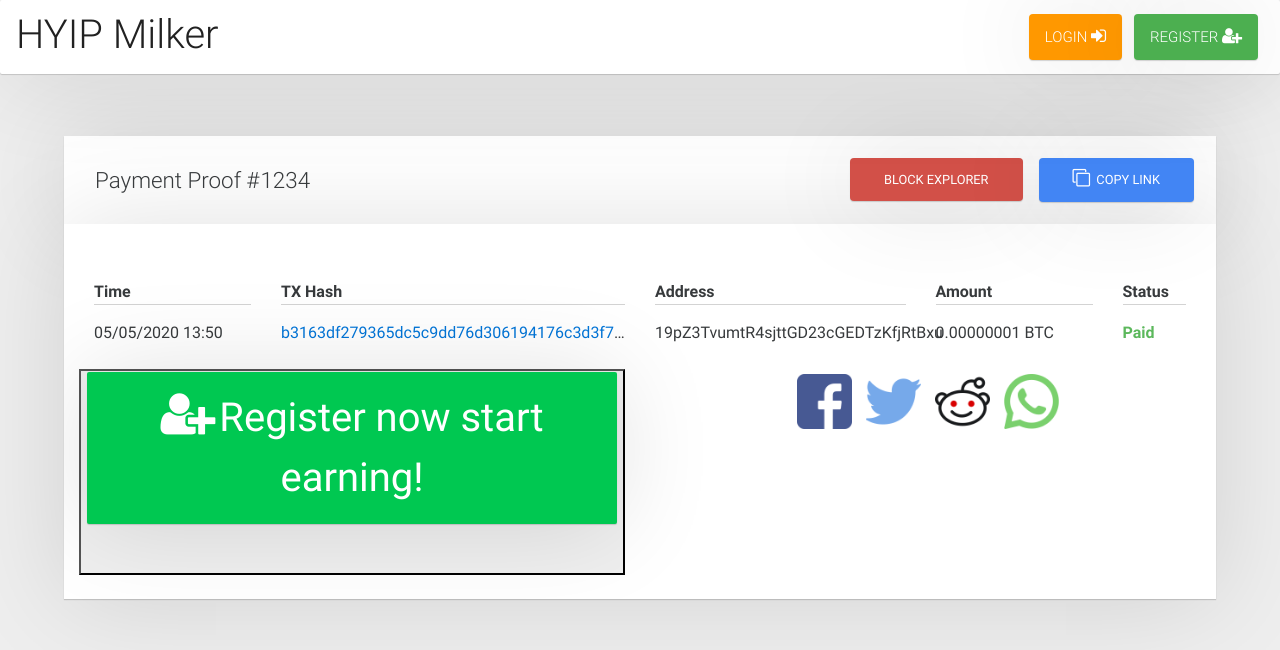
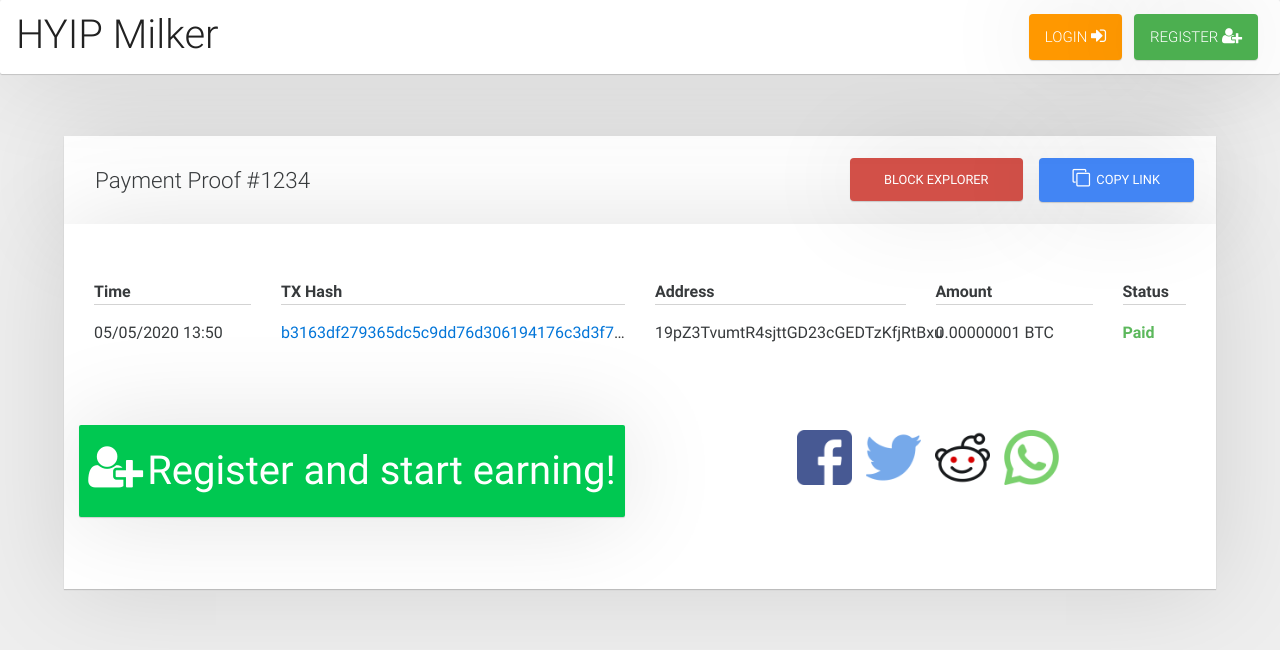
Before and after one commit to hm-gthb/hm-gthb.github.io, a Jekyll site: the page built from payment.html, in a window 1280 px wide. Shown: the top 650 px of the page. Built offline with Jekyll 4.4.1, drawn with Linux system fonts in a browser that asks for light colours; nearby versions of some CDN libraries.

Commit message:
Update payment.html

```diff
--- a/payment.html
+++ b/payment.html
@@ -23,7 +23,7 @@ permalink: payment.html
       </div>
     </div>
 
-    <section class="invoice row mb-r">
+    <section class="invoice row ">
       <div class="col-md-12">
 
 
@@ -57,18 +57,16 @@ permalink: payment.html
           </div>
         </div>
 
-        <div class="row mt-2">
-          <div class="col-md-6 float-md-left ">
-
-            <button>
+        <div class="row mt-5">
+          <div class="col-md-6 float-md-left " style = "text-align:center">
+            <a>
               <div class="card mb-r text-xs-center py-1 success-color white-text ">
                 <div class="widget-icon-large">
                   <i class="fa fa-user-plus"></i>
-                  <span class="h1-responsive ">Register now start earning!</span>
+                  <span class="h1-responsive ">Register and start earning!</span>
                 </div>
               </div>
-            </button>
-
+            <a>
           </div>
           <div  id="share-buttons" class="col-md-6" style = "text-align:center">
 
```
